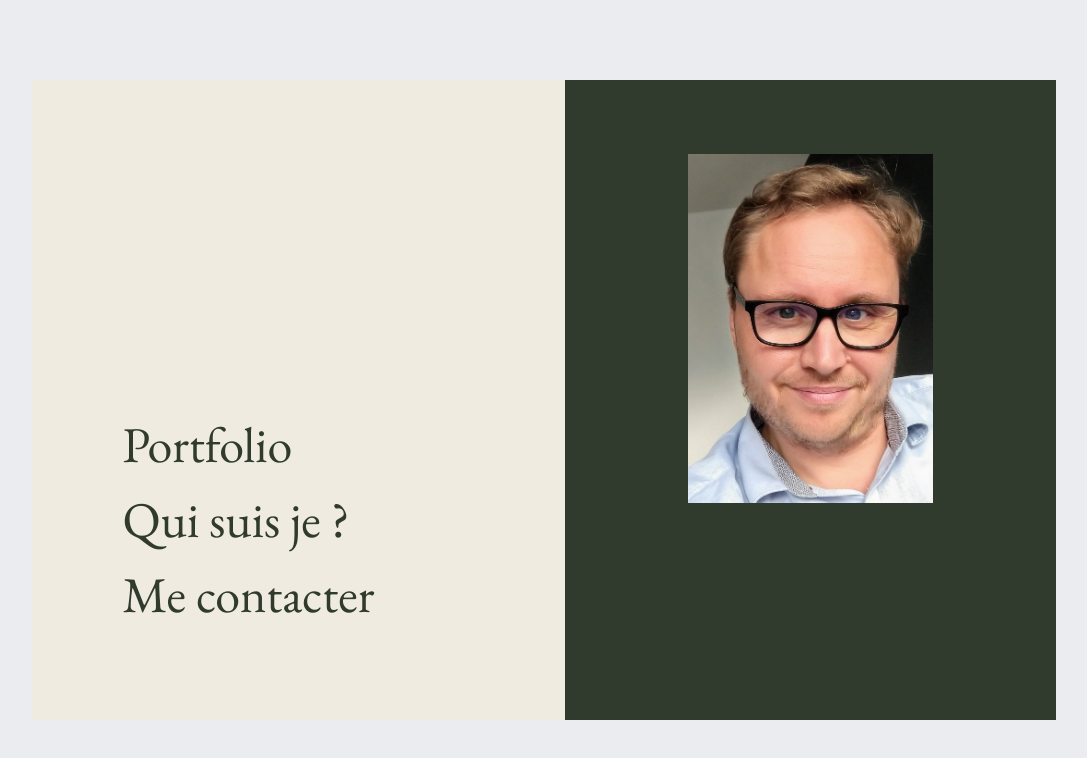
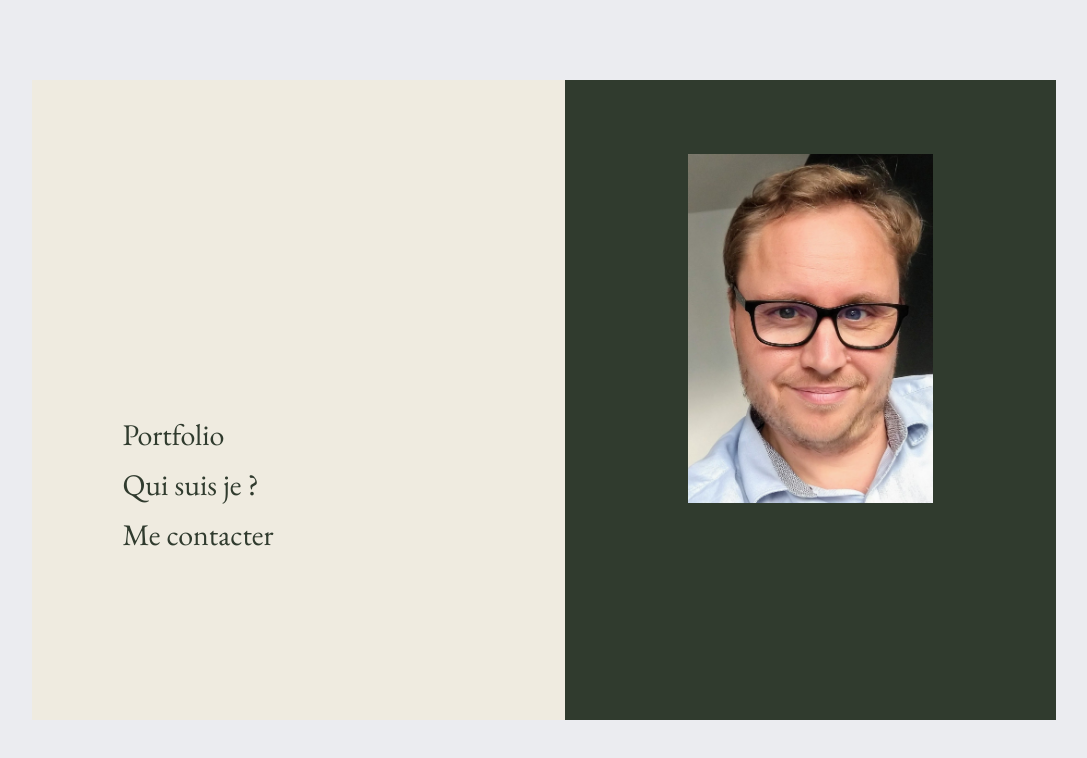
Before and after one commit to PierreDillard/PierreDillard.github.io, a plain HTML site: page index.html in a window 1280 px wide. Shown: the whole page, without its empty margins (70-1157 px from the left). Drawn offline with nearby package versions, Linux system fonts and the light colour scheme.

Commit message:
fontsize

```diff
--- a/styles.css
+++ b/styles.css
@@ -38,12 +38,12 @@ html{
 }
 
 .nav__items{
-    margin-bottom: 2.5rem;
+    margin-bottom: 2rem;
 
 }
 
 .nav__link{
-font-size: 5rem;
+font-size: 3rem;
 font-weight: 400;
 text-decoration: none;
 border-bottom: 0.2rem solid transparent;
@@ -58,7 +58,7 @@ transition: font-size 0.8s ease 0.1s;
 }
 
 .nav__link:hover{
-    font-size: 8.8rem;
+    font-size: 6rem;
     cursor: pointer;
 
 
```
